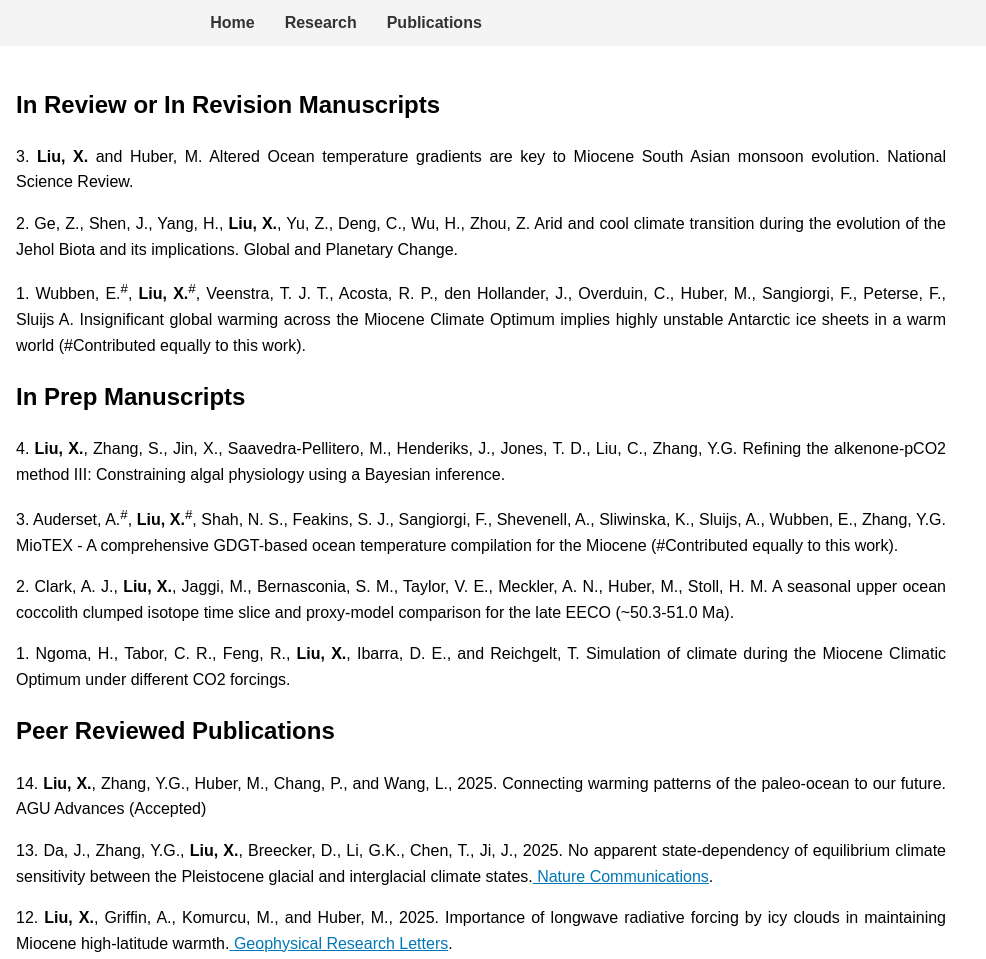
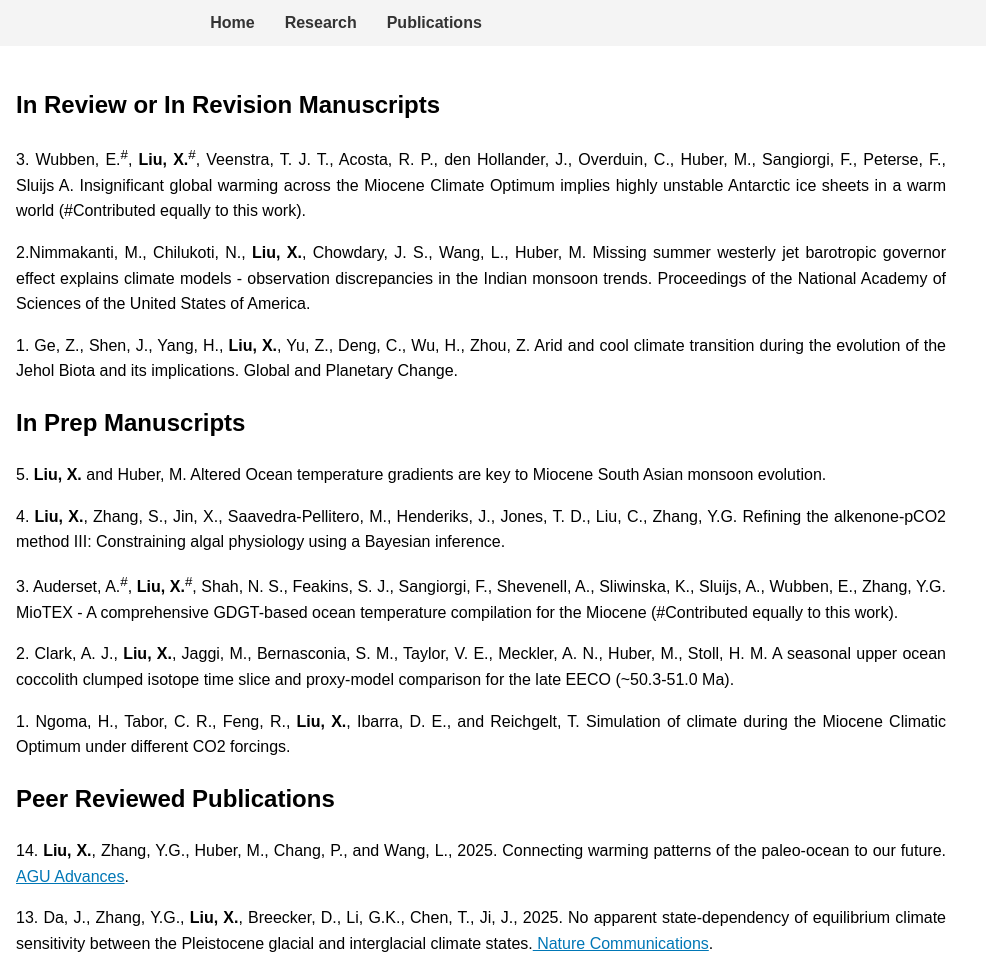
Before and after one commit to xiaoqingliu-o/xiaoqingliu-o.github.io, a plain HTML site: page publications.html in a window 1280 px wide. Shown: the top 959 px of the page, 294-1280 px from the left. Drawn offline with Linux system fonts and the light colour scheme.

Commit message:
update my publications

```diff
--- a/publications.html
+++ b/publications.html
@@ -28,11 +28,12 @@
         </aside>
         <main class="content">
             <h2>In Review or In Revision Manuscripts</h2>
-                <p>3. <strong>Liu, X.</strong> and Huber, M. Altered Ocean temperature gradients are key to Miocene South Asian monsoon evolution. National Science Review.</p>
-                <p>2. Ge, Z., Shen, J., Yang, H., <strong>Liu, X.</strong>, Yu, Z., Deng, C., Wu, H., Zhou, Z. Arid and cool climate transition during the evolution of the Jehol Biota and its implications. Global and Planetary Change.</p>
-                <p>1. Wubben, E.<sup>#</sup>, <strong>Liu, X.</strong><sup>#</sup>, Veenstra, T. J. T., Acosta, R. P., den Hollander, J., Overduin, C., Huber, M., Sangiorgi, F., Peterse, F., Sluijs A. Insignificant global warming across the Miocene Climate Optimum implies highly unstable Antarctic ice sheets in a warm world (#Contributed equally to this work).</p>
+                <p>3. Wubben, E.<sup>#</sup>, <strong>Liu, X.</strong><sup>#</sup>, Veenstra, T. J. T., Acosta, R. P., den Hollander, J., Overduin, C., Huber, M., Sangiorgi, F., Peterse, F., Sluijs A. Insignificant global warming across the Miocene Climate Optimum implies highly unstable Antarctic ice sheets in a warm world (#Contributed equally to this work).</p>
+                <p>2.Nimmakanti, M., Chilukoti, N., <strong>Liu, X.</strong>, Chowdary, J. S., Wang, L., Huber, M. Missing summer westerly jet barotropic governor effect explains climate models - observation discrepancies in the Indian monsoon trends. Proceedings of the National Academy of Sciences of the United States of America.</p>
+                <p>1. Ge, Z., Shen, J., Yang, H., <strong>Liu, X.</strong>, Yu, Z., Deng, C., Wu, H., Zhou, Z. Arid and cool climate transition during the evolution of the Jehol Biota and its implications. Global and Planetary Change.</p>
 
            <h2>In Prep Manuscripts</h2>
+               <p>5. <strong>Liu, X.</strong> and Huber, M. Altered Ocean temperature gradients are key to Miocene South Asian monsoon evolution.</p>
                <p>4. <strong>Liu, X.</strong>, Zhang, S., Jin, X., Saavedra-Pellitero, M., Henderiks, J., Jones, T. D., Liu, C., Zhang, Y.G. Refining the alkenone-pCO2 method III: Constraining algal physiology using a Bayesian inference.</p>
                <p>3. Auderset, A.<sup>#</sup>, <strong>Liu, X.</strong><sup>#</sup>, Shah, N. S., Feakins, S. J., Sangiorgi, F., Shevenell, A., Sliwinska, K., Sluijs, A., Wubben, E., Zhang, Y.G. MioTEX - A comprehensive GDGT-based ocean temperature compilation for the Miocene (#Contributed equally to this work).</p>
                <p>2. Clark, A. J., <strong>Liu, X.</strong>, Jaggi, M., Bernasconia, S. M., Taylor, V. E., Meckler, A. N., Huber, M., Stoll, H. M. A seasonal upper ocean coccolith clumped isotope time slice and proxy-model comparison for the late EECO (~50.3-51.0 Ma).</p>
@@ -40,7 +41,7 @@
 
            <h2>Peer Reviewed Publications</h2>
 
-                <p>14. <strong>Liu, X.</strong>, Zhang, Y.G., Huber, M., Chang, P., and Wang, L., 2025. Connecting warming patterns of the paleo-ocean to our future. AGU Advances (Accepted)</p>
+                <p>14. <strong>Liu, X.</strong>, Zhang, Y.G., Huber, M., Chang, P., and Wang, L., 2025. Connecting warming patterns of the paleo-ocean to our future. <a href= "https://doi.org/10.1029/2025AV001719" style="color: #0077b6">AGU Advances</a>.</p>
                 <p>13. Da, J., Zhang, Y.G., <strong>Liu, X.</strong>, Breecker, D., Li, G.K., Chen, T., Ji, J., 2025. No apparent state-dependency of equilibrium climate sensitivity between the Pleistocene glacial and interglacial climate states.<a href= "https://doi.org/10.1038/s41467-025-61941-5" style="color: #0077b6"> Nature Communications</a>.</p>
                 <p>12. <strong>Liu, X.</strong>, Griffin, A., Komurcu, M., and Huber, M., 2025. Importance of longwave radiative forcing by icy clouds in maintaining Miocene high-latitude warmth.<a href="https://doi.org/10.1029/2024GL111831" style="color: #0077b6"> Geophysical Research Letters</a>.</p>
                 <p>11. Zhang, Y., de Boer, A. M., Qin, G., Lunt, D. J., Hutchinson, D. K., Steinig, S., Niezgodzki, I., Wade, B. S., <strong>Liu, X.</strong>, Poulsen, C. J., Lohmann, G. 2025. Poleward expansion of North Pacific gyre circulation during the warm early Eocene inferred from inter-model comparisons.<a href="https://doi.org/10.1016/j.palaeo.2024.112712" style="color: #0077b6"> Palaeogeography, Palaeoclimatology, Palaeoecology</a>.</p>
```
